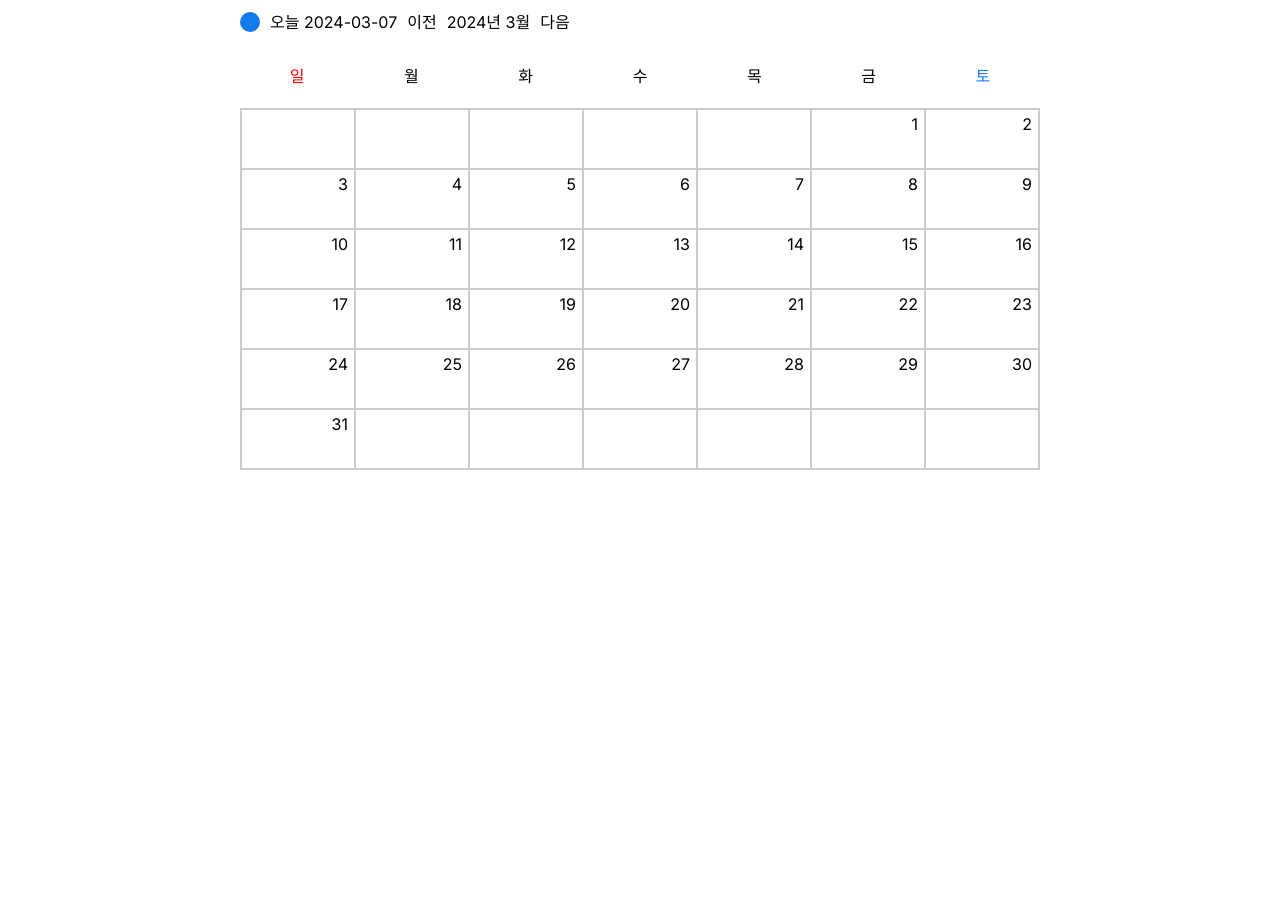
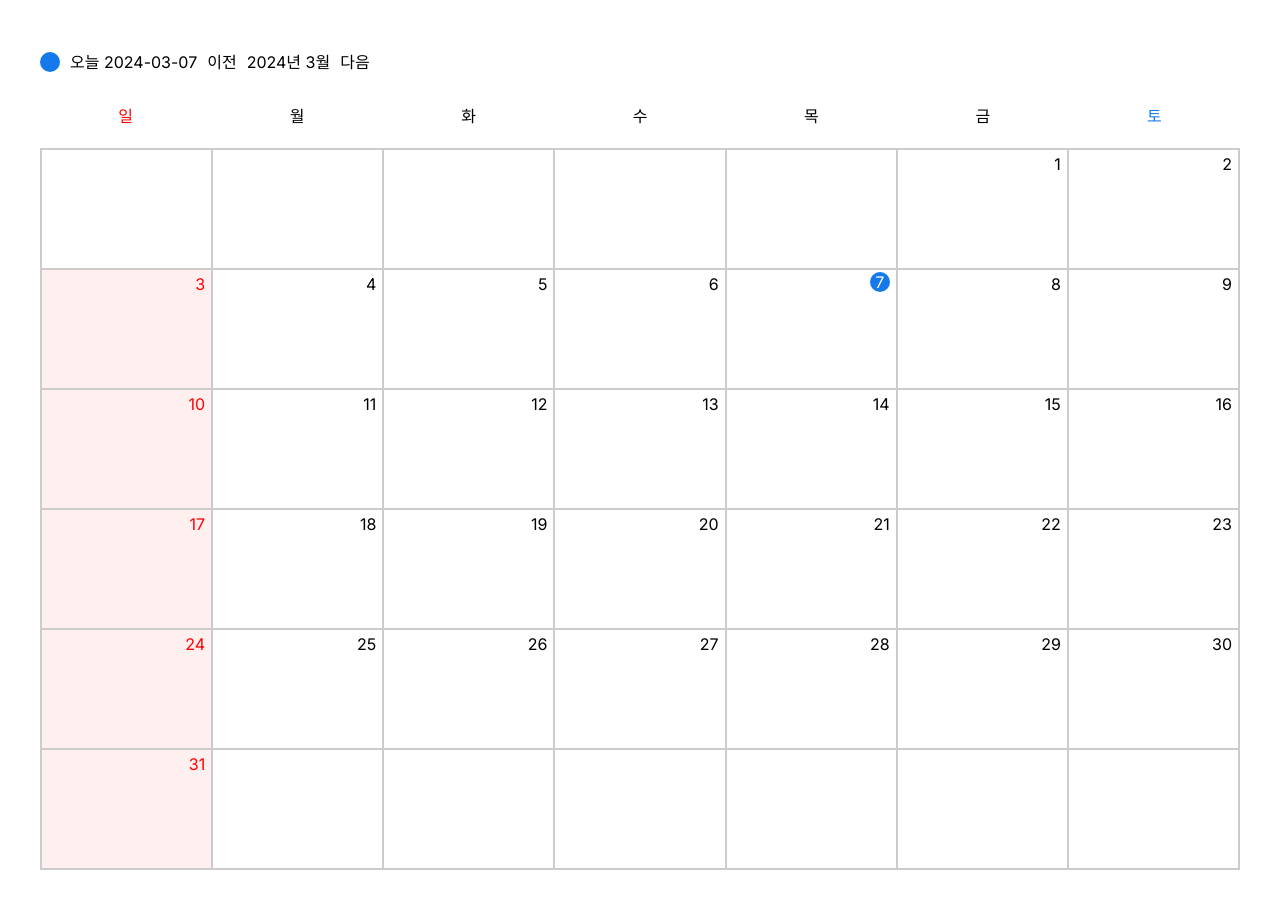
Before and after one commit to jy0813/planner, a Next.js app: page / in a window 1280 px wide. Before the commit the page ends 800 px from the top, so only its background shows below. Built offline with nearby package versions, Linux system fonts and the light colour scheme.

Commit message:
Feat: Calendar Ctrl + 클릭 이벤트 구현

```diff
--- /dev/null
+++ b/src/app/task/page.tsx
@@ -0,0 +1,5 @@
+const TaskPage = () => {
+  return <>1개</>;
+};
+
+export default TaskPage;
--- /dev/null
+++ b/src/app/tasks/page.tsx
@@ -0,0 +1,5 @@
+const TasksPage = () => {
+  return <>여러개</>;
+};
+
+export default TasksPage;
--- a/src/components/CalendarDashboard/CalendarDashboard.module.scss
+++ b/src/components/CalendarDashboard/CalendarDashboard.module.scss
@@ -1,5 +1,6 @@
 .calendarDashboard {
-  width: 80rem;
+  width: 100%;
+  padding: 4rem;
   margin: 0 auto;
 
   .header {
@@ -65,14 +66,42 @@
       grid-template-columns: repeat(7, 1fr);
 
       .col {
-        height: 6rem;
+        display: flex;
+        justify-content: flex-end;
+        height: 12rem;
         padding: 0.2rem 0.6rem;
         border: 0.1rem solid #ccc;
         font-size: 1.6rem;
-        text-align: right;
+        cursor: pointer;
+
+        &.selected {
+          background-color: #adccf3;
+          color: #fff;
+        }
+
+        &.sunday {
+          color: #ff0000;
+          background-color: #ffefef;
+        }
+
+        // &.saturday {
+        //   color: #1479eb;
+        //   background-color: #e4effa;
+        // }
 
         &.hidden {
           color: transparent;
+        }
+
+        .today {
+          display: flex;
+          justify-content: center;
+          align-items: center;
+          width: 2rem;
+          height: 2rem;
+          background-color: #1479eb;
+          color: #fff;
+          border-radius: 50%;
         }
       }
     }
--- a/src/components/CalendarDashboard/CalendarDashboard.tsx
+++ b/src/components/CalendarDashboard/CalendarDashboard.tsx
@@ -1,9 +1,18 @@
 "use client";
 
 import useCalendar from "@/hooks/useCalendar";
-import { ReactNode, createContext, useContext } from "react";
-import { addMonths, format, subMonths } from "date-fns";
+import {
+  ReactNode,
+  createContext,
+  useContext,
+  MouseEvent,
+  useState,
+  useEffect,
+  useCallback,
+} from "react";
+import { addMonths, format, isToday, subMonths } from "date-fns";
 import styles from "./CalendarDashboard.module.scss";
+import { useRouter } from "next/navigation";
 
 type CalendarContextType = ReturnType<typeof useCalendar>;
 const CalendarContext = createContext<CalendarContextType | undefined>(
@@ -82,20 +91,98 @@ const CalenderDays = () => {
 };
 
 const CalendarBody = () => {
-  const { weekCalendarList } = useCalendarContext();
+  const { weekCalendarList, currentDate } = useCalendarContext();
+  const [selectedDates, setSelectedDates] = useState<Date[]>([]);
+  const router = useRouter();
+
+  const handleCtrlClick = (e: MouseEvent<HTMLDivElement>, date: Date) => {
+    if (e.ctrlKey || e.metaKey) {
+      const isSelected = selectedDates.some(
+        (selectedDate) =>
+          selectedDate.getDate() === date.getDate() &&
+          selectedDate.getMonth() === date.getMonth() &&
+          selectedDate.getFullYear() === date.getFullYear()
+      );
+
+      if (isSelected) {
+        setSelectedDates(
+          selectedDates.filter(
+            (selectedDate) =>
+              selectedDate.getDate() !== date.getDate() ||
+              selectedDate.getMonth() !== date.getMonth() ||
+              selectedDate.getFullYear() !== date.getFullYear()
+          )
+        );
+      } else if (selectedDates.length < 5) {
+        setSelectedDates([...selectedDates, date]);
+      } else {
+        alert("최대 5일간 일정만 볼 수 있습니다.");
+        setSelectedDates([]);
+      }
+    }
+  };
+
+  const handleCtrlRelease = useCallback(
+    (e: KeyboardEvent) => {
+      if (
+        (e.key === "Control" || e.key === "Meta") &&
+        selectedDates.length === 1
+      ) {
+        router.push(`/task`);
+      } else if (
+        (e.key === "Control" || e.key === "Meta") &&
+        selectedDates.length > 1
+      ) {
+        router.push(`/tasks`);
+      }
+    },
+    [selectedDates, router]
+  );
+
+  useEffect(() => {
+    document.onkeyup = handleCtrlRelease;
+    return () => {
+      document.onkeyup = null;
+    };
+  }, [handleCtrlRelease]);
 
   return (
     <div className={styles.body}>
       {weekCalendarList.map((week, i) => (
         <div key={i} className={`${styles.row}`}>
-          {week.map((day, j) => (
-            <div
-              key={j}
-              className={`${styles.col} ${day === 0 ? styles.hidden : ""}`}
-            >
-              {day}
-            </div>
-          ))}
+          {week.map((day, j) => {
+            if (day === 0) {
+              return (
+                <div key={j} className={`${styles.col} ${styles.hidden}`}></div>
+              );
+            }
+
+            const date = new Date(
+              currentDate.getFullYear(),
+              currentDate.getMonth(),
+              day
+            );
+            const isCurrentDay = isToday(date);
+            const isSelected = selectedDates.some(
+              (selectedDate) =>
+                selectedDate.getDate() === date.getDate() &&
+                selectedDate.getMonth() === date.getMonth() &&
+                selectedDate.getFullYear() === date.getFullYear()
+            );
+            return (
+              <div
+                key={j}
+                onClick={(e) => handleCtrlClick(e, date)}
+                className={`${styles.col} ${
+                  j === 0 ? styles.sunday : j === 6 ? styles.saturday : ""
+                } ${isSelected ? styles.selected : ""}`}
+              >
+                <span className={`${isCurrentDay ? styles.today : ""}`}>
+                  {day}
+                </span>
+              </div>
+            );
+          })}
         </div>
       ))}
     </div>
```
